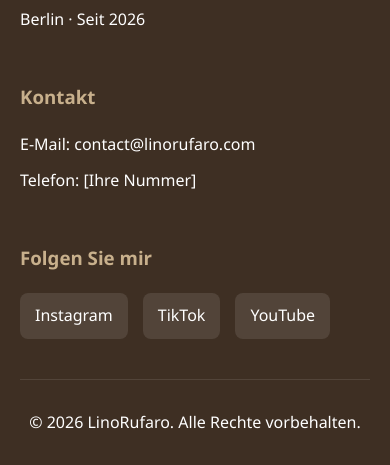
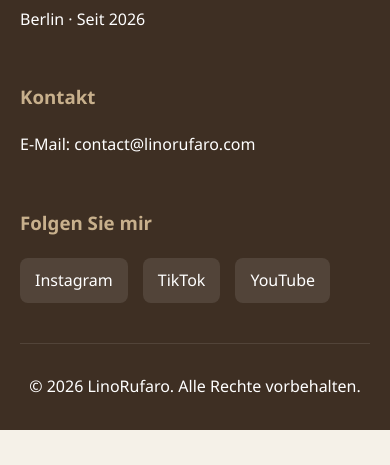
Before and after one commit to zebakiin/ParkettMedia, a plain HTML site: page index.html in a window 390 px wide. Shown: the part 9673-10138 px from the top of the page. After the commit the page ends 10103 px from the top, so only its background shows below. Drawn offline with Linux system fonts and the light colour scheme.

Commit message:
took out phone number

```diff
--- a/index.html
+++ b/index.html
@@ -716,7 +716,7 @@
                 <div class="footer-section">
                     <h3>Kontakt</h3>
                     <p>E-Mail: contact@linorufaro.com</p>
-                    <p>Telefon: [Ihre Nummer]</p>
+                   <!--<p>Telefon: [Ihre Nummer]</p>-->
                 </div>
 
                 <div class="footer-section">
```
